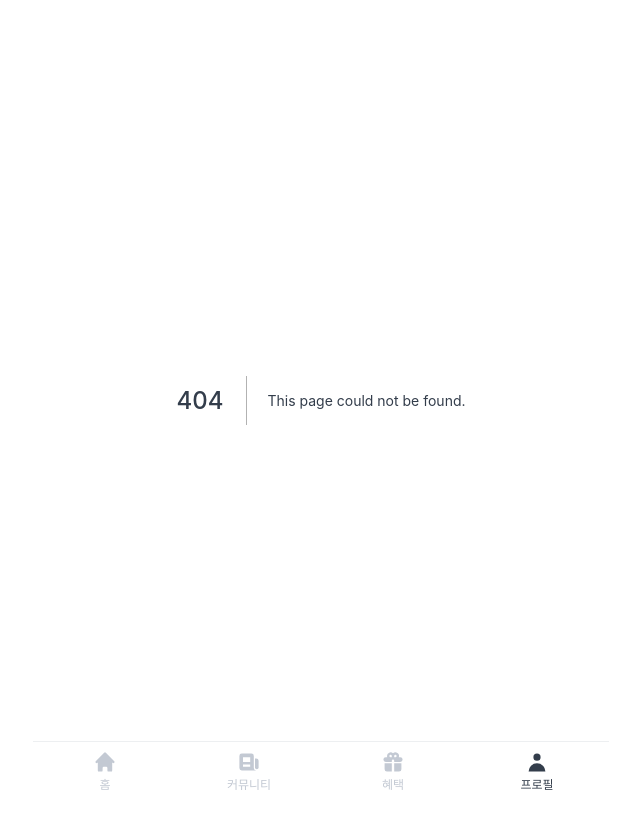
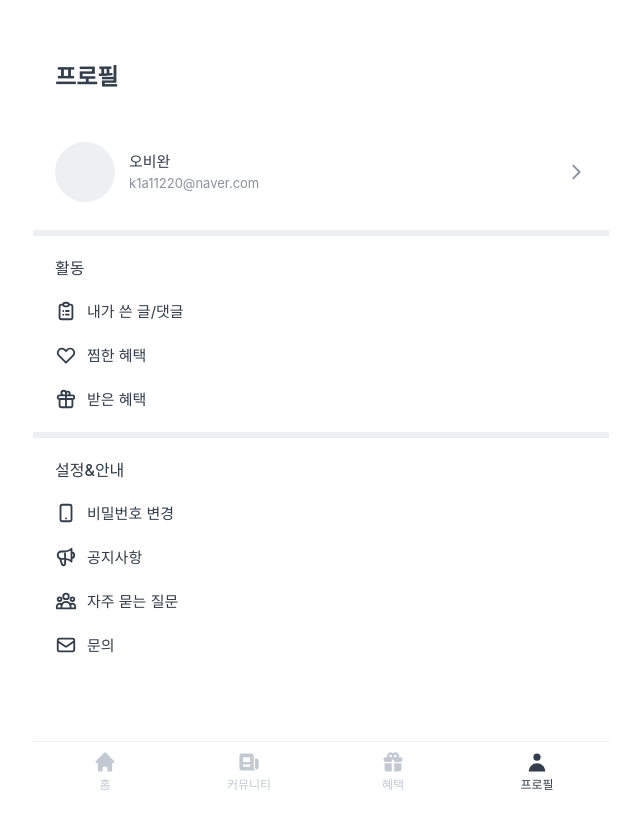
Before and after one commit to k1a11220/solift-web, a Next.js app: page /profile in a window 1280 px wide. Before the commit this address had no page. Shown: the top 828 px of the page, without its empty margins (319-959 px from the left). After the commit the page ends 800 px from the top, so only its background shows below. Built offline with nearby package versions, Linux system fonts and the light colour scheme; a web font is replaced by a local one.

Commit message:
Implement profile

```diff
--- /dev/null
+++ b/components/icon-container.tsx
@@ -0,0 +1,28 @@
+import { ReactJSXElement } from "@emotion/react/types/jsx-namespace";
+import styled from "@emotion/styled";
+
+interface IconContainerProps {
+  children: ReactJSXElement;
+  size: "24px" | "22px" | "20px" | "16px";
+  color:
+    | "var(--grey300)"
+    | "var(--grey500)"
+    | "var(--white)"
+    | "var(--blue500)";
+}
+
+const Container = styled.div<{ size: string }>`
+  display: flex;
+  width: 22px;
+  color: ${({ color }) => color};
+`;
+
+const IconContainer = ({ children, size, color }: IconContainerProps) => {
+  return (
+    <Container size={size} color={color}>
+      {children}
+    </Container>
+  );
+};
+
+export default IconContainer;
--- a/pages/community/index.tsx
+++ b/pages/community/index.tsx
@@ -1,7 +1,6 @@
 import Chip from "@components/chip";
 import Post from "@components/post";
 import styled from "@emotion/styled";
-import { useState } from "react";
 
 const Container = styled.div``;
 
--- /dev/null
+++ b/pages/profile/index.tsx
@@ -0,0 +1,265 @@
+import IconContainer from "@components/icon-container";
+import styled from "@emotion/styled";
+
+const Container = styled.div``;
+
+const Header = styled.header`
+  display: flex;
+  align-items: flex-end;
+  height: 70px;
+  margin: 22px;
+
+  & h1 {
+    font-size: 23px;
+    font-weight: 600;
+  }
+`;
+
+const UserInfo = styled.div`
+  display: flex;
+  margin: 0 22px;
+  padding: 28px 0;
+
+  & div {
+    display: flex;
+    flex-direction: column;
+    justify-content: center;
+  }
+
+  & div:last-of-type {
+    margin-left: auto;
+  }
+`;
+
+const ProfileImg = styled.div`
+  width: 60px;
+  height: 60px;
+  background-color: var(--grey100);
+  border-radius: 30px;
+  margin-right: 14px;
+`;
+
+const Username = styled.div`
+  font-size: 15px;
+  font-weight: 500;
+  margin-bottom: 4px;
+`;
+
+const Usernumber = styled.div`
+  font-size: 13px;
+  color: var(--grey300);
+`;
+
+const Divider = styled.div`
+  width: 100%;
+  height: 6px;
+  background-color: var(--grey100);
+`;
+
+const List = styled.div`
+  display: flex;
+  flex-direction: column;
+  margin: 0 22px;
+
+  & ul {
+    margin: 11px 0;
+  }
+`;
+
+const ListItem = styled.li`
+  display: flex;
+  align-items: center;
+  padding: 11px 0;
+  cursor: pointer;
+
+  & p {
+    font-size: 15px;
+    line-height: 1;
+    margin-left: 10px;
+  }
+`;
+
+const Label = styled.div`
+  margin-top: 22px;
+  font-weight: 500;
+`;
+
+const Profile = () => {
+  return (
+    <Container>
+      <Header>
+        <h1>프로필</h1>
+      </Header>
+      <UserInfo>
+        <ProfileImg />
+        <div>
+          <Username>오비완</Username>
+          <Usernumber>k1a11220@naver.com</Usernumber>
+        </div>
+        <IconContainer size="22px" color="var(--grey300)">
+          <svg
+            xmlns="http://www.w3.org/2000/svg"
+            className="h-6 w-6"
+            fill="none"
+            viewBox="0 0 24 24"
+            stroke="currentColor"
+            strokeWidth={2}
+          >
+            <path
+              strokeLinecap="round"
+              strokeLinejoin="round"
+              d="M9 5l7 7-7 7"
+            />
+          </svg>
+        </IconContainer>
+      </UserInfo>
+      <Divider />
+      <List>
+        <Label>활동</Label>
+        <ul>
+          <ListItem>
+            <IconContainer size="22px" color="var(--grey500)">
+              <svg
+                xmlns="http://www.w3.org/2000/svg"
+                className="h-6 w-6"
+                fill="none"
+                viewBox="0 0 24 24"
+                stroke="currentColor"
+                strokeWidth={2}
+              >
+                <path
+                  strokeLinecap="round"
+                  strokeLinejoin="round"
+                  d="M9 5H7a2 2 0 00-2 2v12a2 2 0 002 2h10a2 2 0 002-2V7a2 2 0 00-2-2h-2M9 5a2 2 0 002 2h2a2 2 0 002-2M9 5a2 2 0 012-2h2a2 2 0 012 2m-3 7h3m-3 4h3m-6-4h.01M9 16h.01"
+                />
+              </svg>
+            </IconContainer>
+            <p>내가 쓴 글/댓글</p>
+          </ListItem>
+          <ListItem>
+            <IconContainer size="22px" color="var(--grey500)">
+              <svg
+                xmlns="http://www.w3.org/2000/svg"
+                className="h-6 w-6"
+                fill="none"
+                viewBox="0 0 24 24"
+                stroke="currentColor"
+                strokeWidth={2}
+              >
+                <path
+                  strokeLinecap="round"
+                  strokeLinejoin="round"
+                  d="M4.318 6.318a4.5 4.5 0 000 6.364L12 20.364l7.682-7.682a4.5 4.5 0 00-6.364-6.364L12 7.636l-1.318-1.318a4.5 4.5 0 00-6.364 0z"
+                />
+              </svg>
+            </IconContainer>
+            <p>찜한 혜택</p>
+          </ListItem>
+          <ListItem>
+            <IconContainer size="22px" color="var(--grey500)">
+              <svg
+                xmlns="http://www.w3.org/2000/svg"
+                className="h-6 w-6"
+                fill="none"
+                viewBox="0 0 24 24"
+                stroke="currentColor"
+                strokeWidth={2}
+              >
+                <path
+                  strokeLinecap="round"
+                  strokeLinejoin="round"
+                  d="M12 8v13m0-13V6a2 2 0 112 2h-2zm0 0V5.5A2.5 2.5 0 109.5 8H12zm-7 4h14M5 12a2 2 0 110-4h14a2 2 0 110 4M5 12v7a2 2 0 002 2h10a2 2 0 002-2v-7"
+                />
+              </svg>
+            </IconContainer>
+            <p>받은 혜택</p>
+          </ListItem>
+        </ul>
+      </List>
+      <Divider />
+      <List>
+        <Label>설정&안내</Label>
+        <ul>
+          <ListItem>
+            <IconContainer size="22px" color="var(--grey500)">
+              <svg
+                xmlns="http://www.w3.org/2000/svg"
+                className="h-6 w-6"
+                fill="none"
+                viewBox="0 0 24 24"
+                stroke="currentColor"
+                strokeWidth={2}
+              >
+                <path
+                  strokeLinecap="round"
+                  strokeLinejoin="round"
+                  d="M12 18h.01M8 21h8a2 2 0 002-2V5a2 2 0 00-2-2H8a2 2 0 00-2 2v14a2 2 0 002 2z"
+                />
+              </svg>
+            </IconContainer>
+            <p>비밀번호 변경</p>
+          </ListItem>
+          <ListItem>
+            <IconContainer size="22px" color="var(--grey500)">
+              <svg
+                xmlns="http://www.w3.org/2000/svg"
+                className="h-6 w-6"
+                fill="none"
+                viewBox="0 0 24 24"
+                stroke="currentColor"
+                strokeWidth={2}
+              >
+                <path
+                  strokeLinecap="round"
+                  strokeLinejoin="round"
+                  d="M11 5.882V19.24a1.76 1.76 0 01-3.417.592l-2.147-6.15M18 13a3 3 0 100-6M5.436 13.683A4.001 4.001 0 017 6h1.832c4.1 0 7.625-1.234 9.168-3v14c-1.543-1.766-5.067-3-9.168-3H7a3.988 3.988 0 01-1.564-.317z"
+                />
+              </svg>
+            </IconContainer>
+            <p>공지사항</p>
+          </ListItem>
+          <ListItem>
+            <IconContainer size="22px" color="var(--grey500)">
+              <svg
+                xmlns="http://www.w3.org/2000/svg"
+                className="h-6 w-6"
+                fill="none"
+                viewBox="0 0 24 24"
+                stroke="currentColor"
+                strokeWidth={2}
+              >
+                <path
+                  strokeLinecap="round"
+                  strokeLinejoin="round"
+                  d="M17 20h5v-2a3 3 0 00-5.356-1.857M17 20H7m10 0v-2c0-.656-.126-1.283-.356-1.857M7 20H2v-2a3 3 0 015.356-1.857M7 20v-2c0-.656.126-1.283.356-1.857m0 0a5.002 5.002 0 019.288 0M15 7a3 3 0 11-6 0 3 3 0 016 0zm6 3a2 2 0 11-4 0 2 2 0 014 0zM7 10a2 2 0 11-4 0 2 2 0 014 0z"
+                />
+              </svg>
+            </IconContainer>
+            <p>자주 묻는 질문</p>
+          </ListItem>
+          <ListItem>
+            <IconContainer size="22px" color="var(--grey500)">
+              <svg
+                xmlns="http://www.w3.org/2000/svg"
+                className="h-6 w-6"
+                fill="none"
+                viewBox="0 0 24 24"
+                stroke="currentColor"
+                strokeWidth={2}
+              >
+                <path
+                  strokeLinecap="round"
+                  strokeLinejoin="round"
+                  d="M3 8l7.89 5.26a2 2 0 002.22 0L21 8M5 19h14a2 2 0 002-2V7a2 2 0 00-2-2H5a2 2 0 00-2 2v10a2 2 0 002 2z"
+                />
+              </svg>
+            </IconContainer>
+            <p>문의</p>
+          </ListItem>
+        </ul>
+      </List>
+    </Container>
+  );
+};
+
+export default Profile;
```
